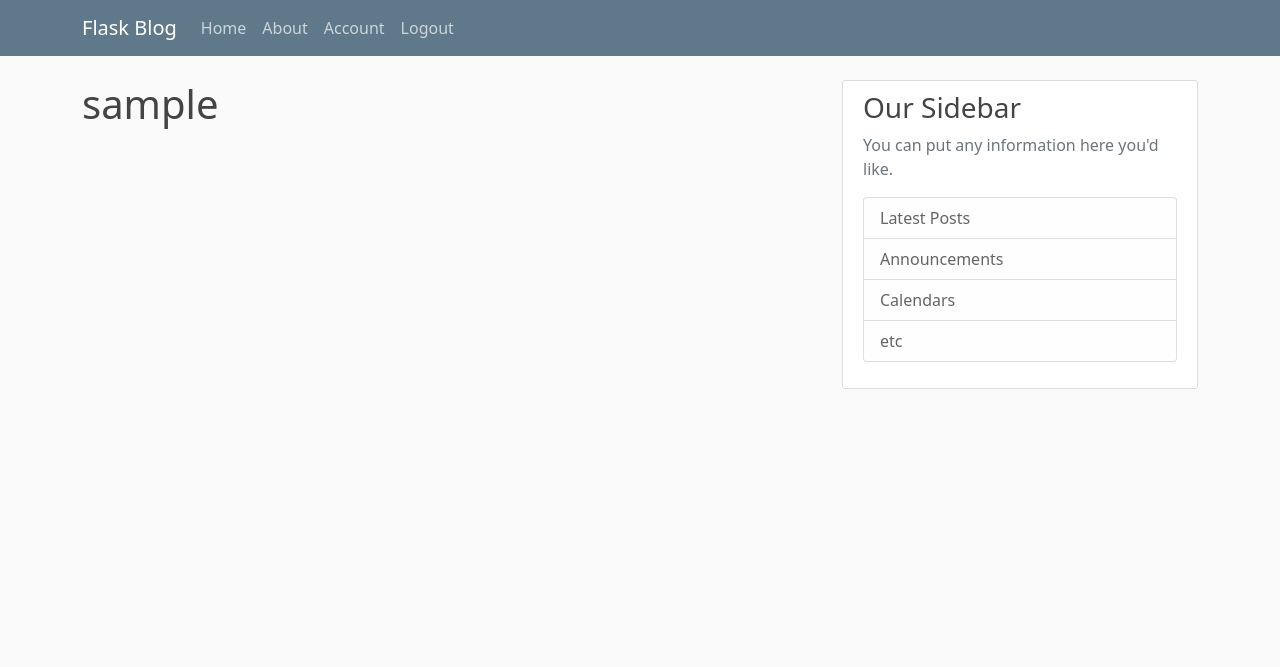
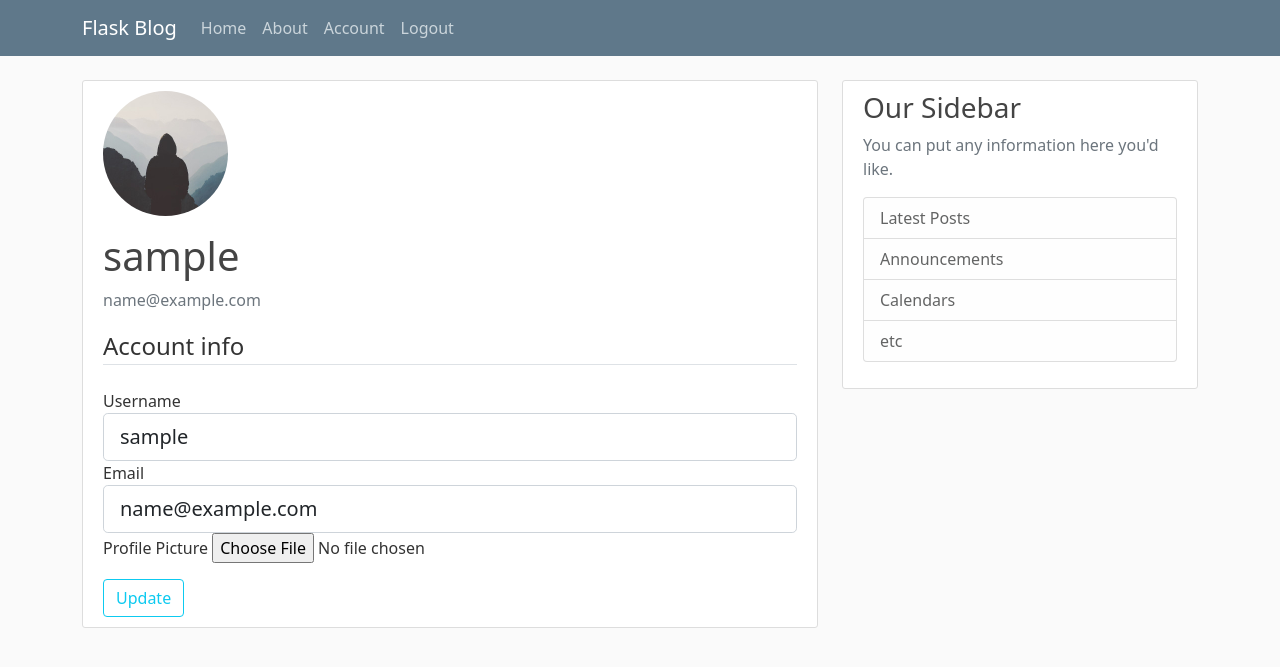
Before and after one commit to nai4205/learning-flask, a Flask app: page /account in a window 1280 px wide. Shown: the top 667 px of the page. Run offline with Flask 3, Linux system fonts and the light colour scheme; the visitor is signed in with stand-in values (Sample User, id 1); some libraries are stand-ins or nearby versions.

Commit message:
Update account details

```diff
--- a/main/forms.py
+++ b/main/forms.py
@@ -1,7 +1,9 @@
 from flask_wtf import FlaskForm
+from flask_wtf.file import FileField, FileAllowed
 from wtforms import StringField, PasswordField, SubmitField, BooleanField
 from wtforms.validators import DataRequired, Length, Email, EqualTo, ValidationError
 from main.models import User
+from flask_login import current_user
 
 class RegistrationForm(FlaskForm):
     username = StringField('Username',
@@ -37,3 +39,26 @@ class LoginForm(FlaskForm):
                         validators=[DataRequired()])
     remember = BooleanField('Remember Me')
     submit = SubmitField('Login')
+
+class UpdateAccountForm(FlaskForm):
+    username = StringField('Username',
+                        validators=[DataRequired(),
+                        Length(min=2, max=20)])
+    email = StringField('Email',
+                        validators=[DataRequired(),
+                        Email()])
+    picture = FileField('Profile Picture', validators=[FileAllowed(['jpg', 'png'])])
+    submit = SubmitField('Update')
+
+    def validate_username(self, username):
+        if username.data != current_user.username:
+            user = User.query.filter_by(username=username.data).first()
+            if user:
+                raise ValidationError('That username is taken, please choose another')
+
+
+    def validate_email(self, email):
+        if email.data != current_user.email:
+            user = User.query.filter_by(email=email.data).first()
+            if user:
+                raise ValidationError('That email is taken, please choose another')
--- a/main/models.py
+++ b/main/models.py
@@ -10,7 +10,7 @@ class User(db.Model, UserMixin):
     id = db.Column(db.Integer, primary_key=True)
     username = db.Column(db.String(20), unique=True, nullable=False)
     email = db.Column(db.String(120), unique=True, nullable=False)
-    image_file = db.Column(db.String(20), nullable=False, default='default.jpeg')
+    image_file = db.Column(db.String(20), nullable=False, default='default.jpg')
     password = db.Column(db.String(60), nullable=False)
     posts = db.relationship('Post', backref='author', lazy=True)
 
--- a/main/routes.py
+++ b/main/routes.py
@@ -1,5 +1,8 @@
+import secrets
+import os
+from PIL import Image
 from flask import render_template, url_for, flash, redirect, request
-from main.forms import RegistrationForm, LoginForm
+from main.forms import RegistrationForm, LoginForm, UpdateAccountForm
 from main.models import User, Post
 from main import app, bcrypt, db
 from flask_login import login_user, current_user, logout_user, login_required
@@ -67,7 +70,34 @@ def logout():
     logout_user()
     return redirect(url_for('home'))
 
-@app.route("/account")
+def save_picture(form_picture):
+    if current_user.image_file != 'default.jpg':
+        os.remove(os.path.join(app.root_path, 'static/profile_pics', current_user.image_file))
+    random_hex = secrets.token_hex(8)
+    _, f_ext = os.path.splitext(form_picture.filename)
+    picture_filename = random_hex + f_ext
+    picture_path = os.path.join(app.root_path, 'static/profile_pics', picture_filename)
+    output_size = (125, 125)
+    i = Image.open(form_picture)
+    i.thumbnail(output_size)
+    i.save(picture_path)
+    return picture_filename
+
+@app.route("/account", methods=['GET',  'POST'])
 @login_required
 def account():
-    return render_template('account.html', title='Account')
+    form = UpdateAccountForm()
+    if form.validate_on_submit():
+        if form.picture.data:
+            picture_filename = save_picture(form_picture=form.picture.data)
+            current_user.image_file = picture_filename
+        current_user.username = form.username.data
+        current_user.email = form.email.data
+        db.session.commit()
+        flash('Account Updated', 'success')
+        return redirect(url_for('account'))
+    elif request.method == 'GET':
+        form.username.data = current_user.username
+        form.email.data = current_user.email
+    image_file = url_for('static', filename='profile_pics/' + current_user.image_file)
+    return render_template('account.html', title='Account', image_file=image_file, form=form)
--- a/main/templates/account.html
+++ b/main/templates/account.html
@@ -1,4 +1,57 @@
-{% extends "layout.html"%}
-{% block content %}
-    <h1>{{ current_user.username }}</h1>
+{%extends "layout.html"%}
+{%block content %}
+<div class="content-section">
+    <div class="media">
+      <img class="rounded-circle account-img" src="{{ image_file }}">
+      <div class="media-body">
+        <h2 class="account-heading">{{ current_user.username }}</h2>
+        <p class="text-secondary">{{ current_user.email }}</p>
+      </div>
+    </div>
+        <form method="POST" action="" enctype="multipart/form-data">
+            {{form.hidden_tag()}}
+            <fieldset class="form-group">
+                <legend class="border-bottom mb-4">Account info</legend>
+                <div class="form-group">
+                    {{form.username.label(class="form-control-label")}}
+
+                    {%if form.username.errors%}
+                        {{form.username(class="form-control form-control-lg is-invalid")}}
+                        <div class="invalid-feedback">
+                            {% for error in form.username.errors %}
+                                <span> {{ error }} </span>
+                            {% endfor %}
+                        </div>
+                    {% else %}
+                        {{form.username(class="form-control form-control-lg")}}
+                    {% endif %}
+                </div>
+                <div class="form-group">
+                    {{form.email.label(class="form-control-label")}}
+
+                    {%if form.email.errors%}
+                        {{form.email(class="form-control form-control-lg is-invalid")}}
+                        <div class="invalid-feedback">
+                            {% for error in form.email.errors %}
+                                <span> {{ error }} </span>
+                            {% endfor %}
+                        </div>
+                    {% else %}
+                        {{form.email(class="form-control form-control-lg")}}
+                    {% endif %}
+                </div>
+                <div class="form-group">
+                    {{form.picture.label()}}
+                    {{form.picture(class="form-control-file")}}
+                    {%if form.picture.errors%}
+                        {% for error in form.picture.errors %}
+                                    <span class="text-danger"> {{ error }} </span> </br>
+                        {% endfor %}
+                    {%endif%}
+            </fieldset>
+            <div class="form-group pt-3">
+                {{form.submit(class="btn btn-outline-info")}}
+            </div>
+        </form>
+  </div>
 {% endblock content %}
```
Also changed, not shown: main/static/profile_pics/95ab706410d1362c.jpg (added), main/static/profile_pics/default.jpg (added), 2 other files.
